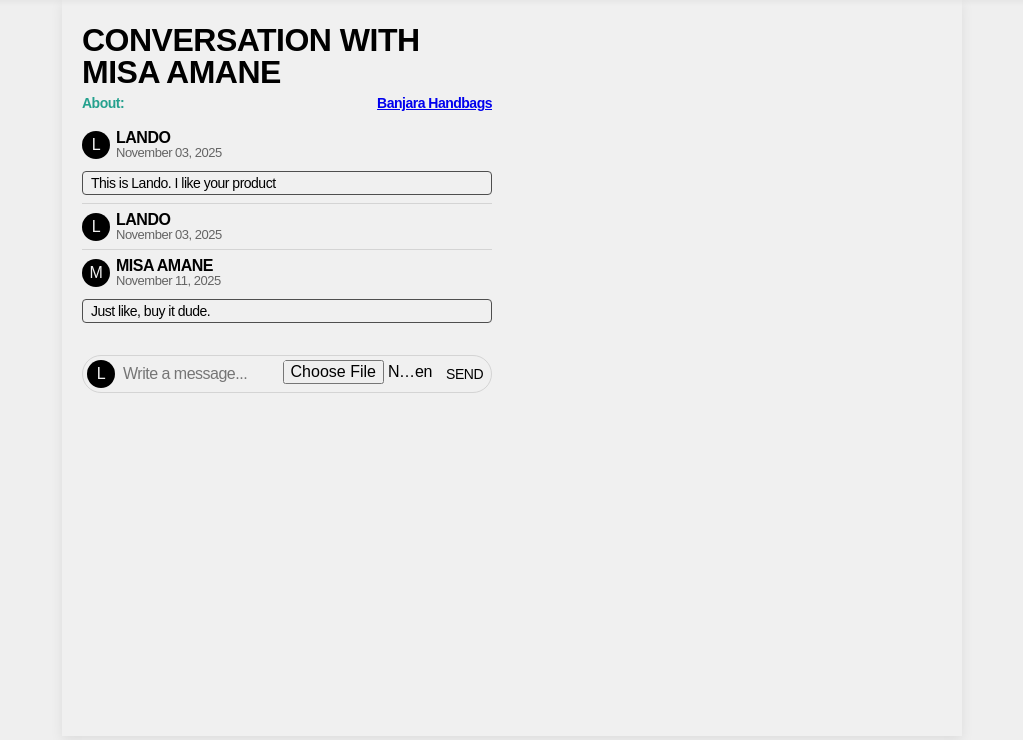
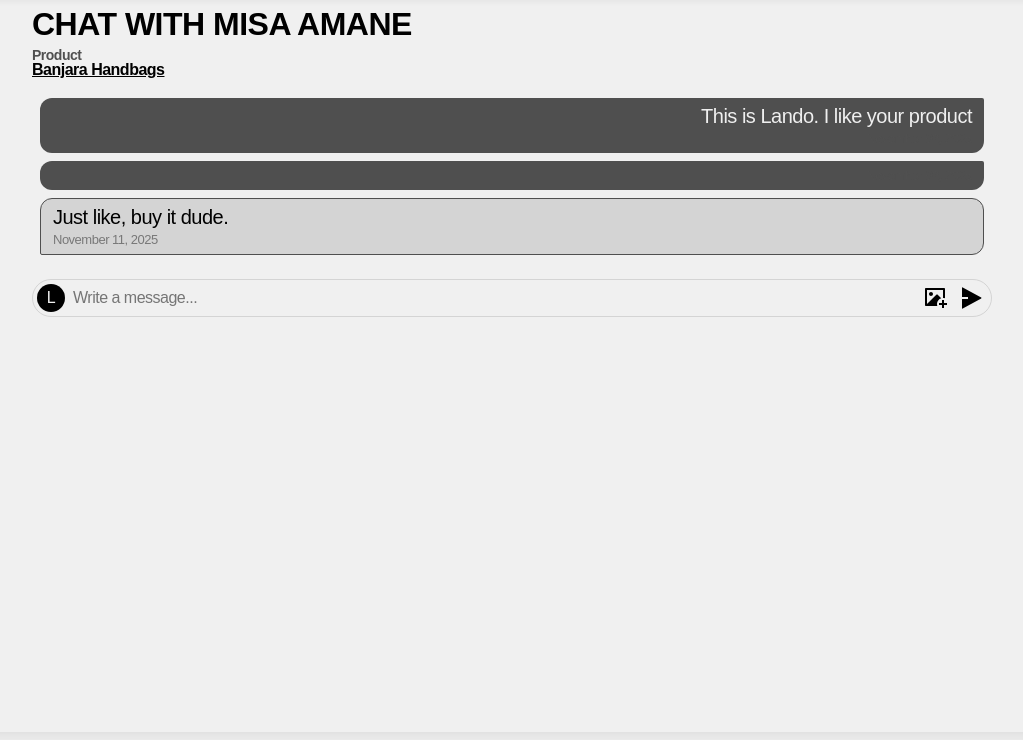
Before and after one commit to Shr3y4sm/Clyst, a Flask app: page /messages/2 in a window 1280 px wide. Shown: the part 60-800 px from the top of the page, without its empty margins (128-1151 px from the left). Run offline with Flask 3, Linux system fonts and the light colour scheme; a user stored in the database is signed in; data comes from the database, SQL or seed files in the repository; some libraries are stand-ins or nearby versions.

Commit message:
Conversations now look like conversations

```diff
--- /dev/null
+++ b/static/css/conversation.css
@@ -0,0 +1,103 @@
+.post {
+	justify-content: center;
+	height: 91.5vh;
+}
+
+.post-info {
+	width: 100%;
+	max-width: 1000px;
+	padding: 0 20px;
+	overflow: hidden;
+}
+
+.product-title {
+	width: 100%;
+	margin: 8px 0;
+}
+
+.product-price {
+	display: flex;
+	align-items: flex-start;
+	justify-content: flex-start;
+	gap: 0px;
+	font-size: 32px;
+	font-weight: 600;
+	color: var(--muted);
+	line-height: 1;
+	margin: 0 0 12px 0;
+	flex-direction: column;
+}
+
+.product-price a {
+	font-size: 16px;
+	color: var(--text);
+}
+
+.comments-list {
+	overflow-y: scroll;
+	max-height: 75%;
+	padding: 0 8px;
+}
+
+.comments {
+	gap: 0;
+	padding: 8px 12px;
+	background: var(--border);
+	border-radius: 12px 12px 12px 2px;
+	border: 1px solid var(--muted);
+}
+
+.comments:first-child {
+	padding: 8px 12px;
+}
+
+.comments:last-child {
+	border: 1px solid var(--muted);
+}
+
+.sender {
+	border: none;
+	align-items: flex-end;
+	background-color: var(--muted);
+	border-radius: 12px 2px 12px 12px;
+}
+
+.sender .comment-p {
+	text-align: right;
+}
+
+.post-user-email {
+	color: rgb(120, 120, 120);
+}
+
+.sender .post-user-email {
+	color: rgb(80, 80, 80);
+}
+
+.comment-p {
+	font-size: 20px;
+	border: none;
+	padding: 0;
+	margin-bottom: 6px;
+}
+
+.sender .comment-p {
+	color: var(--bg);
+}
+
+.comment-section {
+	padding: 0 8px 0 0;
+}
+
+.image-file {
+	margin: 0 8px 0 0;
+}
+
+.image-file:hover {
+	cursor: pointer;
+	opacity: 0.5;
+}
+
+.comment-section .btn-primary {
+	padding: 0;
+}
--- a/templates/conversation.html
+++ b/templates/conversation.html
@@ -7,6 +7,7 @@
     <link rel="stylesheet" href="../static/css/styles.css" />
     <link rel="stylesheet" href="../static/css/index.css" />
     <link rel="stylesheet" href="../static/css/product_page.css" />
+    <link rel="stylesheet" href="../static/css/conversation.css" />
   </head>
   <body>
     <nav id="topNav">
@@ -35,15 +36,15 @@
     </nav>
 
     <div class="container">
-      <div class="post" style="max-width: 900px; width: 100%">
+      <div class="post">
         <div class="post-info">
           <div class="product-header">
             <h1 class="product-title">
-              Conversation with {{ other_user.name }}
+              Chat with {{ other_user.name }}
             </h1>
             {% if product %}
             <div class="product-price" style="font-size: 14px">
-              About:
+              Product
               <a
                 href="{{ url_for('product_buy', product_id=product.product_id) }}"
                 >{{ product.title }}</a
@@ -54,9 +55,9 @@
 
           <div id="thread" class="comments-list">
             {% for m in messages %}
-            <div class="comments">
+            <div class="comments {{ 'sender' if m.sender == current_user else '' }}">
               <div class="user-id-info">
-                <div class="artist-avatar">
+                <!-- <div class="artist-avatar">
                   {{ (m.sender.name[0].upper() if m.sender and m.sender.name
                   else 'U') }}
                 </div>
@@ -64,8 +65,7 @@
                   <span class="post-username"
                     >{{ m.sender.name if m.sender else 'User' }}</span
                   >
-                  <p class="post-user-email">{{ m.created_at }}</p>
-                </div>
+                </div> -->
               </div>
               {% if m.body %}
               <p class="comment-p">{{ m.body }}</p>
@@ -78,6 +78,7 @@
                 />
               </div>
               {% endif %}
+                  <p class="post-user-email">{{ m.created_at }}</p>
             </div>
             {% endfor %}
           </div>
@@ -94,9 +95,13 @@
               type="text"
               name="message"
               placeholder="Write a message..."
+              required
             />
-            <input type="file" name="attachment" accept="image/*" />
-            <button class="btn btn-primary" type="submit">Send</button>
+            <label for="image" class="image-file"><svg xmlns="http://www.w3.org/2000/svg" viewBox="0 0 24 24" fill="currentColor"><path d="M21 15V18H24V20H21V23H19V20H16V18H19V15H21ZM21.0082 3C21.556 3 22 3.44495 22 3.9934L22.0007 13.3417C21.3749 13.1204 20.7015 13 20 13V5H4L4.001 19L13.2929 9.70715C13.6528 9.34604 14.22 9.31823 14.6123 9.62322L14.7065 9.70772L18.2521 13.2586C15.791 14.0069 14 16.2943 14 19C14 19.7015 14.1204 20.3749 14.3417 21.0007L2.9918 21C2.44405 21 2 20.5551 2 20.0066V3.9934C2 3.44476 2.45531 3 2.9918 3H21.0082ZM8 7C9.10457 7 10 7.89543 10 9C10 10.1046 9.10457 11 8 11C6.89543 11 6 10.1046 6 9C6 7.89543 6.89543 7 8 7Z"></path></svg></label>
+            <input id="image" type="file" name="attachment" accept="image/*" style="display: none;"/>
+            <button class="btn btn-primary" type="submit">
+              <svg xmlns="http://www.w3.org/2000/svg" viewBox="0 0 24 24" fill="currentColor"><path d="M3 12.9999H9V10.9999H3V1.84558C3 1.56944 3.22386 1.34558 3.5 1.34558C3.58425 1.34558 3.66714 1.36687 3.74096 1.40747L22.2034 11.5618C22.4454 11.6949 22.5337 11.9989 22.4006 12.2409C22.3549 12.324 22.2865 12.3924 22.2034 12.4381L3.74096 22.5924C3.499 22.7255 3.19497 22.6372 3.06189 22.3953C3.02129 22.3214 3 22.2386 3 22.1543V12.9999Z"></path></svg>
+            </button>
           </form>
         </div>
       </div>
```
